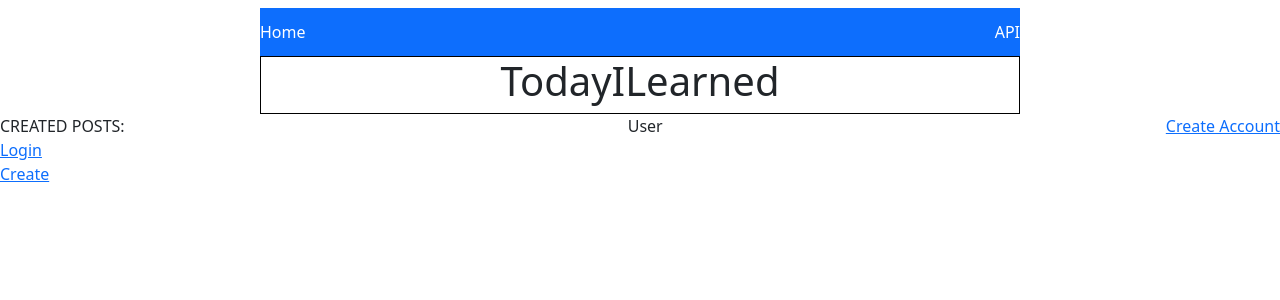
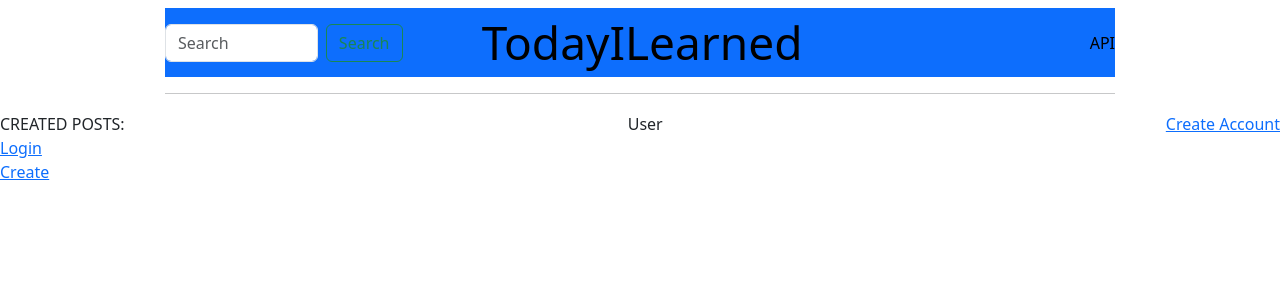
Before and after one commit to ilverm/TodayILearned, a Django app: page / in a window 1280 px wide. Shown: the top 300 px of the page. Run offline with Django 4.2, Linux system fonts and the light colour scheme; data that the repository does not hold is empty.

Commit message:
Added navbar and started fixing homepage

```diff
--- a/posts/views.py
+++ b/posts/views.py
@@ -3,7 +3,7 @@ from django.http import HttpResponseRedirect
 from django.urls import reverse
 from django.contrib.auth import get_user_model
 from django.contrib.auth.decorators import login_required
-from django.db.models import F
+from django.db.models import F, Count
 
 from .models import Post
 from .forms import PostForm
@@ -18,7 +18,8 @@ User = get_user_model()
 
 def home_page(request):
     post_qs = Post.objects.filter(private=False).order_by('-created_at')
-    context = {'post_qs': post_qs}
+    no_posts_per_tags = Tag.objects.annotate(num_posts=Count('posts_tag'))[:9]
+    context = {'post_qs': post_qs, 'posts_per_tag': no_posts_per_tags}
     return render(request, 'home.html', context=context)
 
 @login_required
--- a/templates/base.html
+++ b/templates/base.html
@@ -10,6 +10,49 @@
         <link href="https://cdn.jsdelivr.net/npm/bootstrap@5.3.3/dist/css/bootstrap.min.css" rel="stylesheet" integrity="sha384-QWTKZyjpPEjISv5WaRU9OFeRpok6YctnYmDr5pNlyT2bRjXh0JMhjY6hW+ALEwIH" crossorigin="anonymous">
     </head>
     <body>
+        <!-- main upper navbar -->
+        <header>
+            <div class="container nav-bar">
+                <div class="row">
+                    <div class="col"></div>
+                    <div class="col-10 main-nav-col">
+                        <nav class="navbar navbar-expand-lg home-nav-expand">
+                            <div class="container-fluid nav-container-fluid">
+                                <button class="navbar-toggler" type="button" data-bs-toggle="collapse"  data-bs-target="#navbarSupportedContent" aria-controls="navbarSupportedContent" aria-expanded="false" aria-label="Toggle navigation">
+                                    <span class="navbar-toggler-icon"></span>
+                                </button>
+                                <div class="collapse navbar-collapse main-nav justify-content-between align-items-center" id="navbarSupportedContent">
+                                    <div class="col-3">
+                                        <form class="d-flex" role="search">
+                                            <input class="form-control me-2" type="search" placeholder="Search" aria-label="Search">
+                                            <button class="btn btn-outline-success" type="submit">Search</button>
+                                        </form>
+                                    </div>
+                                    <div class="col-4 text-center">
+                                        <a class="nav-home" aria-current="page" href="{% url 'home' %}">TodayILearned</a>
+                                    </div>
+                                    <div class="col-3 text-end">
+                                        {{ user.username }}
+                                        <a class="nav-api-link" href="{% url 'api_home' %}">API</a>
+                                    </div>
+                                </div>
+                            </div>
+                        </nav>
+                        <!-- tags nav bar -->
+                        <div class="d-lg-flex justify-content-around tag-nav-bar">
+                            {% for obj in posts_per_tag %}
+                                <span>{{ obj }}</span>
+                            {% endfor %}
+                        </div>
+                        <hr>
+                    </div>
+                    <div class="col"></div>
+                </div>
+            </div>
+
+            </div>
+        </header>
+
         <script src="https://cdn.jsdelivr.net/npm/bootstrap@5.3.3/dist/js/bootstrap.bundle.min.js" integrity="sha384-YvpcrYf0tY3lHB60NNkmXc5s9fDVZLESaAA55NDzOxhy9GkcIdslK1eN7N6jIeHz" crossorigin="anonymous">
         </script>
         {% block body %}{% endblock body %}
--- a/templates/home.html
+++ b/templates/home.html
@@ -1,60 +1,45 @@
 {% extends 'base.html' %}
+
 
 {% block title %}TodayILearned{% endblock title %}
 
 {% block body %}
-<!-- main upper navbar -->
-<div class="container nav-bar">
-    <div class="row">
-        <div class="col"></div>
-        <div class="col-8 main-nav-col">
-            <nav class="navbar navbar-expand-lg home-nav-expand">
-                <div class="container-fluid nav-container-fluid">
-                    <button class="navbar-toggler" type="button" data-bs-toggle="collapse"  data-bs-target="#navbarSupportedContent" aria-controls="navbarSupportedContent" aria-expanded="false" aria-label="Toggle navigation">
-                        <span class="navbar-toggler-icon"></span>
-                    </button>
-                    <div class="collapse navbar-collapse main-nav justify-content-between align-items-center" id="navbarSupportedContent">
-                        <a class="nav-link active nav-home" aria-current="page" href="#">Home</a>
-                        <div>
-                            {{ user.username }}
-                            <a class="nav-api-link" href="{% url 'api_home' %}">API</a>
-                        </div>
-                    </div>
-                </div>
-            </nav>
-        </div>
-        <div class="col"></div>
-    </div>
-</div>
-
 <!-- TodayILearned navbar  -->
 <div class="container text-center">
     <div class="row">
         <div class="col"></div>
-        <div class="main-col col-8">
-            <h1>
-                TodayILearned
-            </h1>
+        <div class="main-col col-10">
 
             <!-- All posts -->
             {% for obj in post_qs %}
-            <div class="d-flex align-items-center">
-                <span class="tag_timesince" style="font-size: 12px;">
-                    {{ obj.tag }} &#x2022; {{ obj.created_at|timesince}} ago
+                <div class="each-object rounded">
+                    <div class="d-flex align-items-center" style="font-size: 12px; margin-top: 10px;">
+                        <span class="tag_timesince">
+                            {{ obj.tag }} &#x2022; {{ obj.created_at|timesince }} ago
                         </span>
                     </div>
                     <div class="d-flex">
                         <strong>
-                    <a class="title-home" href="{% url 'single_post' obj.pk %}">{{ obj.title }}</a>
+                            <a class="link-title-home" href="{% url 'single_post' obj.pk %}">
+                                <p class="text-start home-title">{{ obj.title }}</p>
+                            </a>
                         </strong>
                     </div>
-            <div class="d-flex text-left">
-                <span>{{ obj.content|safe|truncatewords:10 }}</span>
+                    <div class="d-flex">
+                        <span class="text-start">{{ obj.content|safe|truncatewords:50 }}</span>
                     </div>
-            <div class="d-flex">
+                    <div class="d-flex align-items-center" style="margin-bottom: 10px;">
+                        <svg xmlns="http://www.w3.org/2000/svg" width="16" height="16" fill="currentColor" class="bi bi-arrow-up-circle" viewBox="0 0 16 16">
+                            <path fill-rule="evenodd" d="M1 8a7 7 0 1 0 14 0A7 7 0 0 0 1 8m15 0A8 8 0 1 1 0 8a8 8 0 0 1 16 0m-7.5 3.5a.5.5 0 0 1-1 0V5.707L5.354 7.854a.5.5 0 1 1-.708-.708l3-3a.5.5 0 0 1 .708 0l3 3a.5.5 0 0 1-.708.708L8.5 5.707z"/>
+                            </svg>
+                        <span class="likes-home">
                             {{ obj.likes }}
+                        </span>
                     </div>
-            <hr>
+                </div>
+                {% if not forloop.last %}
+                    <hr style="margin-top: 10px; margin-bottom: 10px;">
+                {% endif %}
             {% endfor %}
 
         </div>
--- a/templates/static/css/style.css
+++ b/templates/static/css/style.css
@@ -1,4 +1,4 @@
-/* home.html */
+/* base.html */
 
 .main-nav-col {
     padding: 0% !important;
@@ -10,26 +10,41 @@
 
 .main-nav {
     background-color: rgb(13, 110, 253);
-    height: 3rem;
+    /* background-color: white; */
 }
 
 .nav-container-fluid {
     padding: 0% !important;
 }
 
+.nav-api-link {
+    color: black;
+    text-decoration: none;
+}
+
 .nav-home {
-    color: white !important;
+    color: black !important;
+    font-size: 46px !important;
+    text-decoration: none;
+}
+
+/* home.html */
+
+.each-object {
+    padding-left: 10px;
+    padding-right: 10px;
+}
+
+.each-object:hover {
+    background-color: #f2f3f2;
+    /* background-color: bisque; */
+    transition: all .5s;
 }
 
 .main-col {
-    border-color: black;
+    border-color: white;
     border-style: solid;
     border-width: 1px;
-}
-
-.nav-api-link {
-    color: white;
-    text-decoration: none;
 }
 
 /* doesnt work */
@@ -38,8 +53,16 @@
     font-weight: bold !important;
 }
 
-.title-home {
+.link-title-home {
     text-decoration: none;
     color: black;
     font-weight: bold;
 }
+
+.home-title {
+    margin-bottom: 5px !important;
+}
+
+.likes-home {
+    margin-left: 5px;
+}
```
Also changed, not shown: templates/single_post.html (+4 -3 lines). Lines whose indentation alone changed are shown as unchanged.
